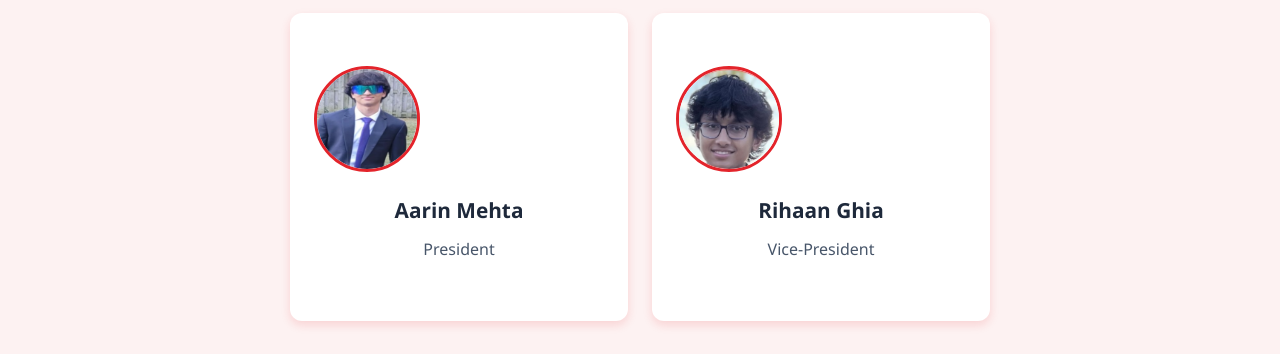
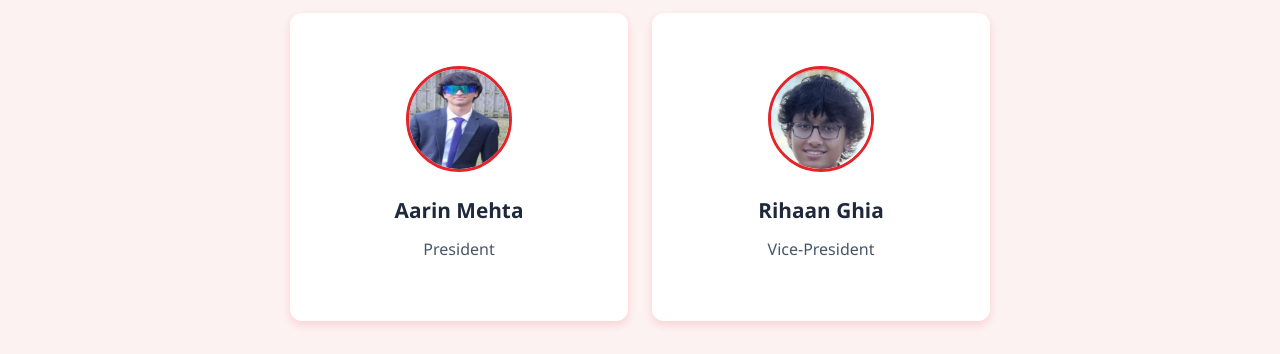
Before and after one commit to XD-DISTRO/brainlite-palatine, a plain HTML site: page index.html in a window 1280 px wide. Shown: the part 598-952 px from the top of the page. Drawn offline with Linux system fonts and the light colour scheme.

Commit message:
final center

```diff
--- a/index.html
+++ b/index.html
@@ -75,6 +75,8 @@
       display: grid;
       gap: 1.5rem;
       margin-bottom: 2rem;
+      justify-content: center; /* center grid columns within the section */
+      align-items: center;
     }
 
     .team.two-cols {
@@ -99,6 +101,7 @@
       display: flex;
       flex-direction: column;
       justify-content: center;
+      align-items: center; /* center children horizontally */
       height: 260px;
     }
 
@@ -112,8 +115,9 @@
       height: 100px;
       border-radius: 50%;
       object-fit: cover;
-      margin-bottom: 1rem;
+      margin: 0 auto 1rem; /* center image horizontally */
       border: 3px solid #E3242B;
+      display: block;
     }
 
     .card h3 {
```
